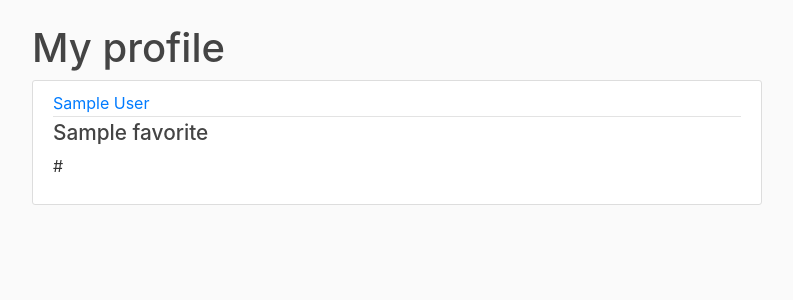
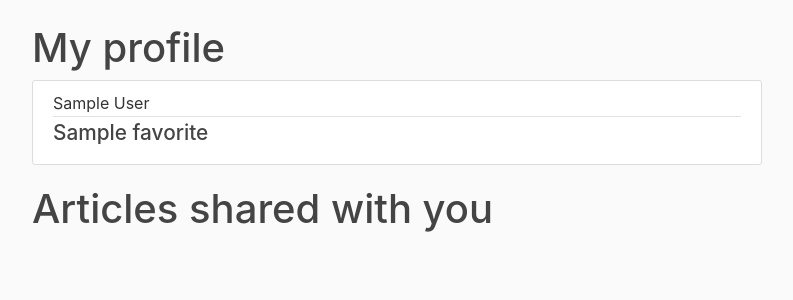
Before and after one commit to maxence-markarian/ti-tool, a Flask app: template titool/templates/profile.html in a window 1280 px wide. Shown: the part 56-356 px from the top of the page, without its empty margins (53-846 px from the left). Run offline with Flask 3, Linux system fonts and the light colour scheme; the template is opened without the code that fills it: most values are stand-ins (such as "Sample title", 1, 10 or a date in 2020); parts of the project's set-up code (start-up, migrations or seed data) failed here and were passed over; some libraries are stand-ins or nearby versions.

Commit message:
Refactor and fix visual issues

```diff
--- a/titool/templates/about.html
+++ b/titool/templates/about.html
@@ -1,4 +1,5 @@
 {% extends "layout.html" %}
 {% block content %}
     <h1>About Page</h1>
+    <p>This project is a web application to help scientists in their researches, created by Maxence MARKARIAN.</p>
 {% endblock content %}
--- a/titool/templates/layout.html
+++ b/titool/templates/layout.html
@@ -32,7 +32,7 @@
                     <!-- Navbar Right Side -->
                     <div class="navbar-nav">
                         {% if current_user.is_authenticated %}
-                <span class="nav-item nav-link">{{ current_user.username }}</span>
+                            <span class="navbar-brand">{{ current_user.username }}</span>
                             <form method="POST" action="/logout">
                                 <input type="submit" class="btn btn-light" value="Logout" />
                             </form>
--- a/titool/templates/profile.html
+++ b/titool/templates/profile.html
@@ -3,13 +3,13 @@
     <h1>My profile</h1>
     {% for favorite in favorites %}
             <article class="media content-section">
-              <div class="media-body">
-                <div class="article-metadata">
-                  <a class="mr-2" href="#">{{ favorite.author }}</a>
+                <div class="media-body">
+                    <div class="article-metadata">
+                        <a class="mr-2">{{ favorite.author }}</a>
+                    </div>
+                    <h2><a class="article-title" href="{{ favorite.url }}">{{ favorite.title }}</a></h2>
                 </div>
-                <h2><a class="article-title" href="#">{{ favorite.title }}</a></h2>
-                <p class="article-content">{{ favorite.url }}</p>
-              </div>
             </article>
     {% endfor %}
+    <h1>Articles shared with you</h1>
 {% endblock content %}
```
Lines whose indentation alone changed are shown as unchanged.
